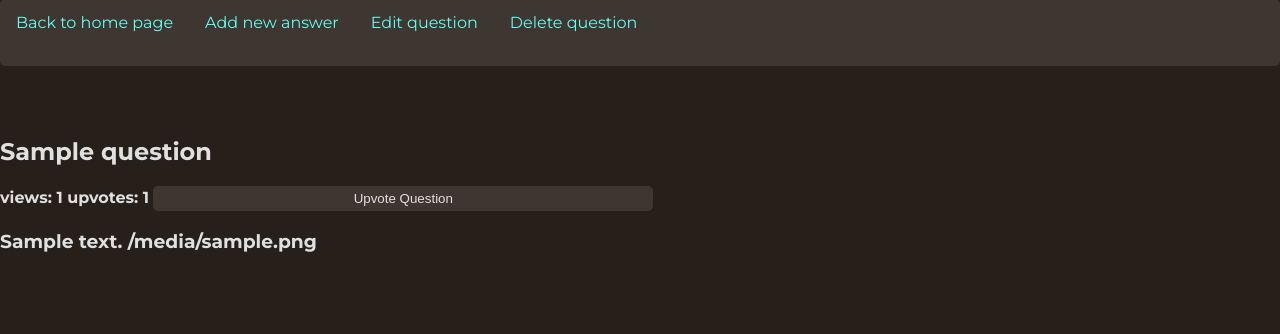
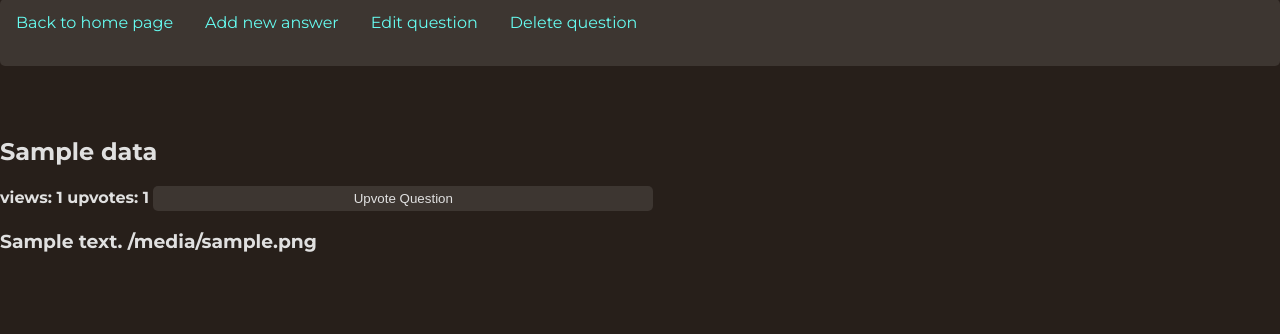
Before and after one commit to gaspargabor/L-V-G, a Flask app: template templates/display_question.html in a window 1280 px wide. Shown: the part 201-535 px from the top of the page. Run offline with Flask 2, Linux system fonts and the light colour scheme; the template is opened without the code that fills it: most values are stand-ins (such as "Sample title", 1, 10 or a date in 2020).

Commit message:
display question working

```diff
--- a/templates/display_question.html
+++ b/templates/display_question.html
@@ -16,14 +16,14 @@
 <p>
 
 <div class="title">
-        {% for data in question %}
-                <h2>{{ question.title }}</h2>
+
+                <h2>{{ question[0]['title'] }}</h2>
         <div class="belowtitle">
-                        <h4 style="display:inline">views: {{question['view_number']}} </h4>
-                        <h4 style="display:inline">upvotes: {{ question['vote_number'] }}</h4>
+                        <h4 style="display:inline">views: {{question[0]['view_number']}} </h4>
+                        <h4 style="display:inline">upvotes: {{ question[0]['vote_number'] }}</h4>
                         <h4 style="display:inline"><a href="{{ url_for('addvote_question', question_id=question_id) }}"><input type="submit" value="Upvote Question"></a></h4><br>
-                        <h3 class="message">{{ question['message'] }} {{question['image']}} </h3>
-        {% endfor%}
+                        <h3 class="message">{{ question[0]['message'] }} {{question['image']}} </h3>
+
          </div>
 </div>
 <p>
```
